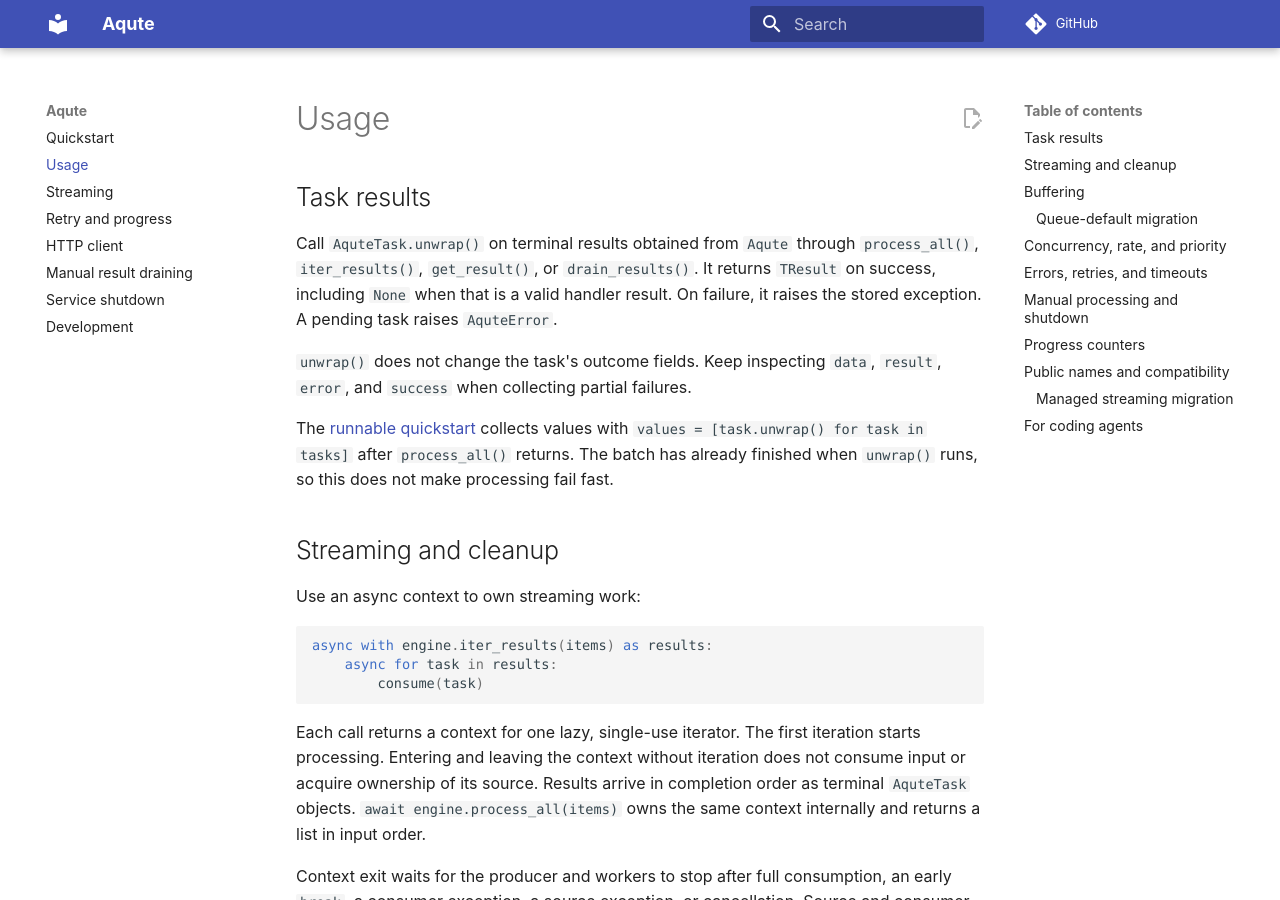
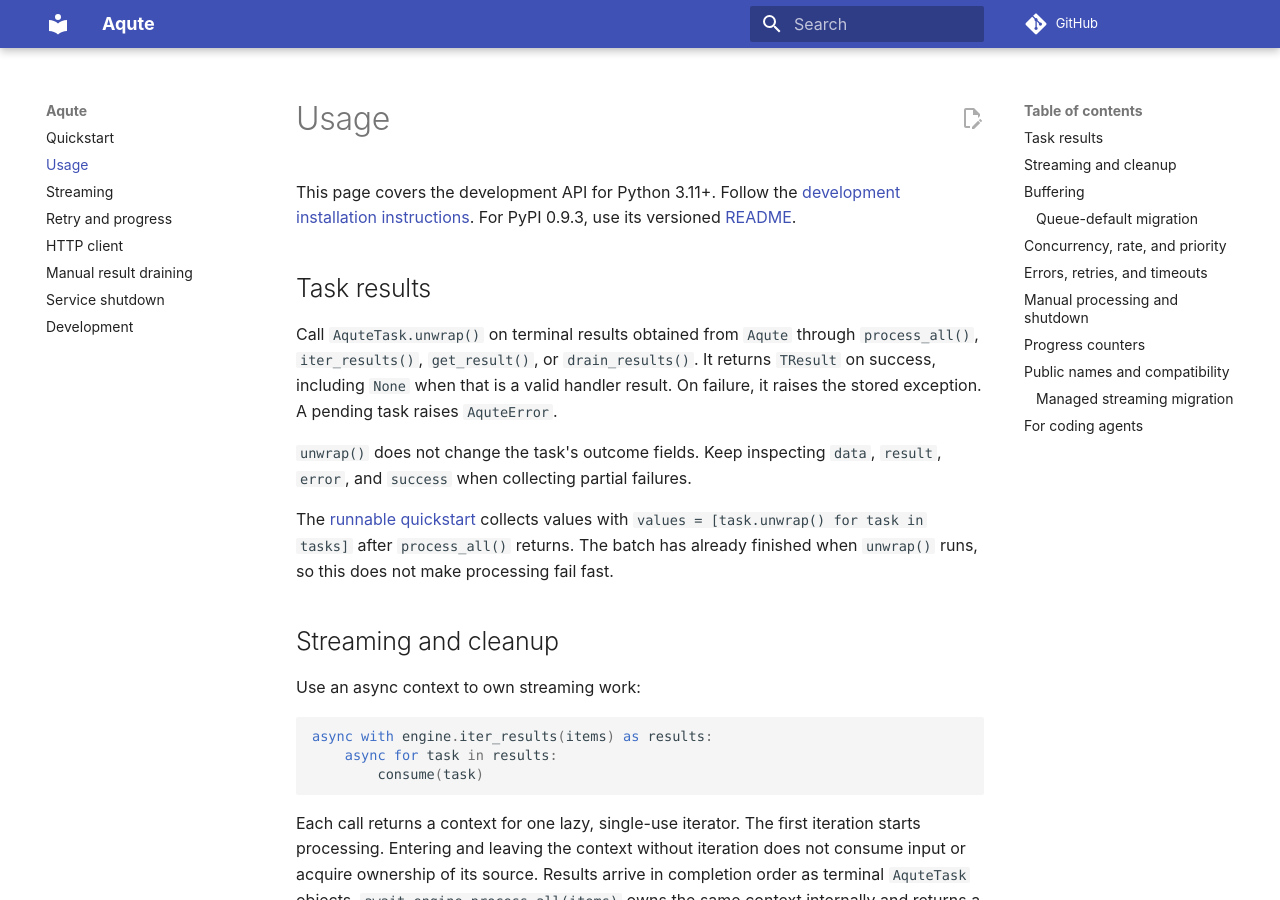
Before and after one commit to insomnes/aqute, an MkDocs documentation site: the page built from docs/usage.md, in a window 1280 px wide and 900 px high. Built offline with MkDocs 1.6.1 and Material for MkDocs 9.7.7, drawn with Linux system fonts in a browser that asks for light colours; comment, search, counter and statistics services are not loaded; some of the changed text lies outside the part shown.

Commit message:
docs: align development installation and HTTP recipe (#53)
The current examples require the development API, but the installation guidance directs readers to PyPI 0.9.3. Add a Python 3.11+ source-install path and link the versioned 0.9.3 quickstart for published-package users.

Update the HTTP recipe to describe 429 retries, shared Retry-After pauses, delayed grants that can resume together, and the offline comparison that runs before the existing demonstrations. Valid Retry-After delays remain uncapped; runtime behavior is unchanged.

```diff
--- a/docs/usage.md
+++ b/docs/usage.md
@@ -1,4 +1,9 @@
 # Usage
+
+This page covers the development API for Python 3.11+. Follow the
+[development installation instructions](index.md#development-installation).
+For PyPI 0.9.3, use its versioned
+[README](https://github.com/insomnes/aqute/blob/0.9.3/README.md#quickstart).
 
 ## Task results
 
@@ -363,10 +368,11 @@ ordered list return type.
 
 ## For coding agents
 
-For application code, install with `pip install aqute` and import
-`Aqute` from `aqute`. The [canonical HTTP recipe](http_client.md)
-also requires `httpx`; the checkout's dev group includes it. Adapt that runnable
-source instead of reconstructing the API from older examples.
+For application code, [install the development source](index.md#development-installation)
+with Python 3.11+ and import `Aqute` from `aqute`. The
+[canonical HTTP recipe](http_client.md) also requires `httpx`; the checkout's dev
+group includes it. Adapt that runnable source instead of reconstructing the API
+from older examples.
 
 | Application need | API |
 | --- | --- |
```
Also changed, not shown: README.md (+8 -5 lines), docs/http_client.md (+41 -16 lines), docs/index.md (+21 -6 lines).
